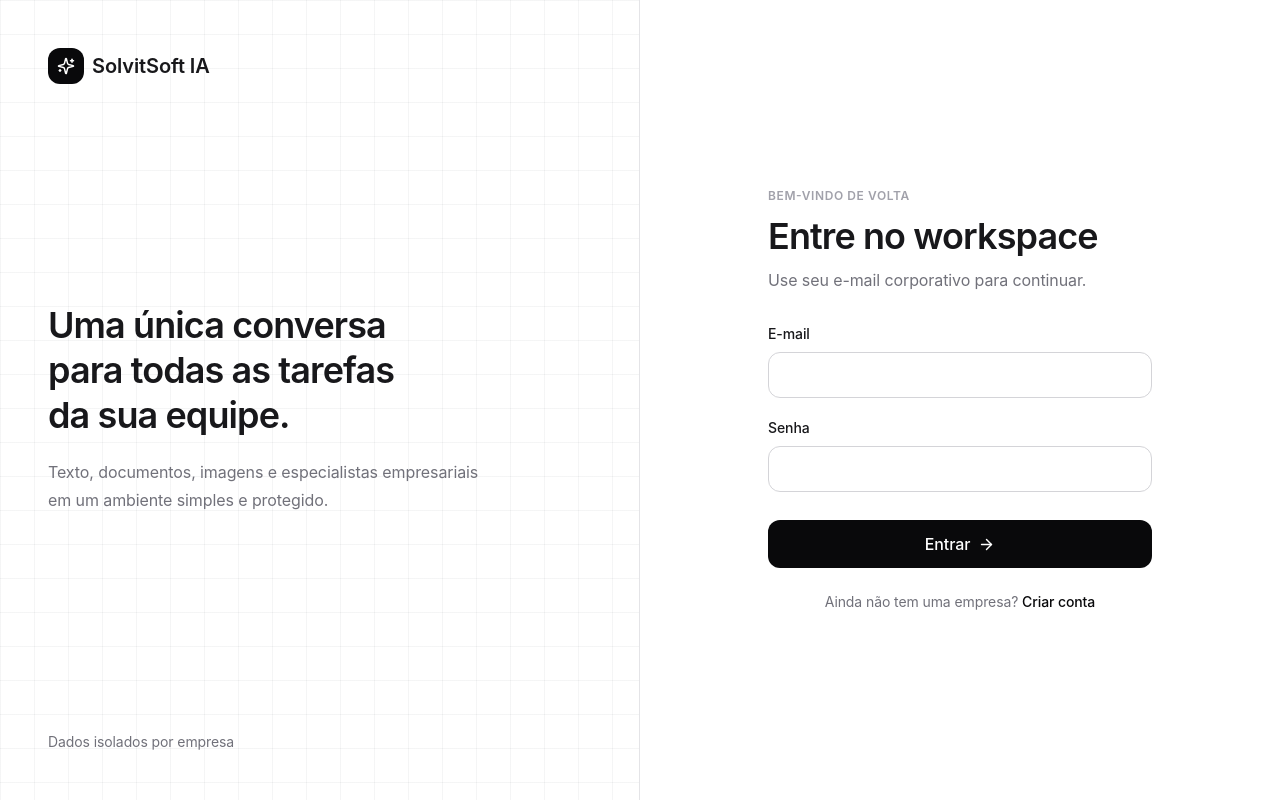
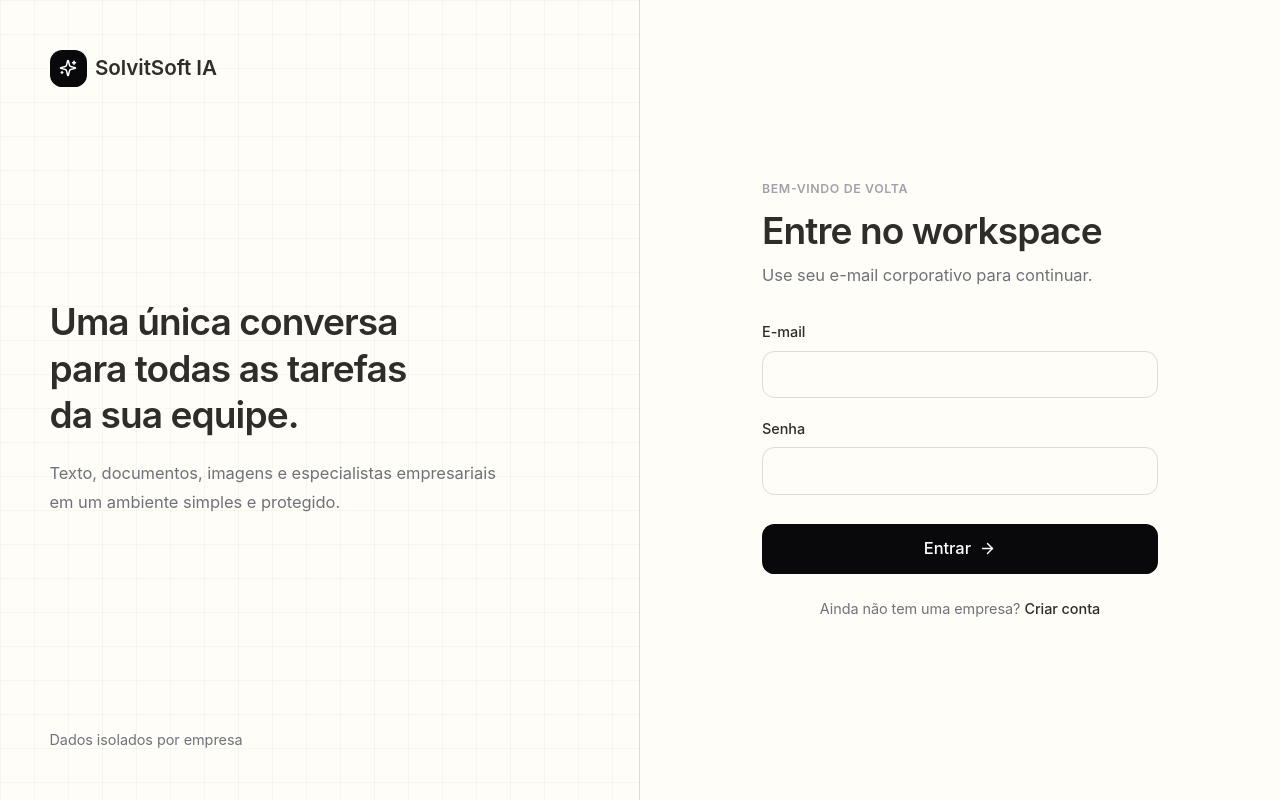
Before and after one commit to douglasoliveira21/saas-ia, a Next.js app in the folder frontend/: page /login in a window 1280 px wide. Built offline with nearby package versions, Linux system fonts and the light colour scheme; no server answers.

Commit message:
Adopt warmer Claude-inspired typography and palette

```diff
--- a/frontend/app/globals.css
+++ b/frontend/app/globals.css
@@ -4,9 +4,15 @@
 
 :root {
   color-scheme: light;
-  --font-ai: "Segoe UI Variable Text", "SF Pro Text", "SF Pro Display",
-    Inter, ui-sans-serif, system-ui, -apple-system, BlinkMacSystemFont,
-    "Segoe UI", sans-serif;
+  --font-ai: ui-rounded, "SF Pro Rounded", "Aptos", "Segoe UI Variable Text",
+    "SF Pro Text", Inter, ui-sans-serif, system-ui, -apple-system,
+    BlinkMacSystemFont, "Segoe UI", sans-serif;
+  --claude-canvas: #faf9f5;
+  --claude-surface: #fffdf8;
+  --claude-muted: #f2f0e8;
+  --claude-soft: #ebe8df;
+  --claude-border: #dedbd2;
+  --claude-text: #2f2d29;
 }
 
 * {
@@ -15,6 +21,7 @@
 
 html {
   font-family: var(--font-ai);
+  font-size: 16.5px;
   font-synthesis: none;
   text-rendering: optimizeLegibility;
   -webkit-font-smoothing: antialiased;
@@ -23,16 +30,17 @@ html {
 
 body {
   margin: 0;
-  background: #fff;
-  color: #18181b;
+  background: var(--claude-canvas);
+  color: var(--claude-text);
   font-family: inherit;
-  letter-spacing: -0.006em;
+  letter-spacing: -0.003em;
+  line-height: 1.55;
 }
 
 h1,
 h2,
 h3 {
-  letter-spacing: -0.025em;
+  letter-spacing: -0.018em;
   text-wrap: balance;
 }
 
@@ -50,15 +58,15 @@ select {
 }
 
 .grid-bg {
-  background-image: linear-gradient(rgba(17, 24, 39, 0.045) 1px, transparent 1px),
-    linear-gradient(90deg, rgba(17, 24, 39, 0.045) 1px, transparent 1px);
+  background-image: linear-gradient(rgba(67, 62, 51, 0.04) 1px, transparent 1px),
+    linear-gradient(90deg, rgba(67, 62, 51, 0.04) 1px, transparent 1px);
   background-size: 34px 34px;
 }
 
 .glass {
-  background: rgba(255, 255, 255, 0.92);
+  background: rgba(255, 253, 248, 0.94);
   backdrop-filter: blur(18px);
-  border: 1px solid #e5e7eb;
+  border: 1px solid var(--claude-border);
   box-shadow: 0 14px 40px rgba(15, 23, 42, 0.06);
 }
 
@@ -71,6 +79,35 @@ select {
 }
 
 .scroll::-webkit-scrollbar-thumb {
-  background: #d1d5db;
+  background: #c9c5bb;
   border-radius: 9px;
 }
+
+/* Paleta quente e suave inspirada nas interfaces do Claude. */
+.bg-white {
+  background-color: var(--claude-surface);
+}
+
+.bg-zinc-50 {
+  background-color: var(--claude-muted);
+}
+
+.bg-zinc-100 {
+  background-color: var(--claude-soft);
+}
+
+.border-zinc-200,
+.border-zinc-300 {
+  border-color: var(--claude-border);
+}
+
+.text-zinc-950,
+.text-zinc-900 {
+  color: var(--claude-text);
+}
+
+input,
+textarea,
+select {
+  color: var(--claude-text);
+}
```
